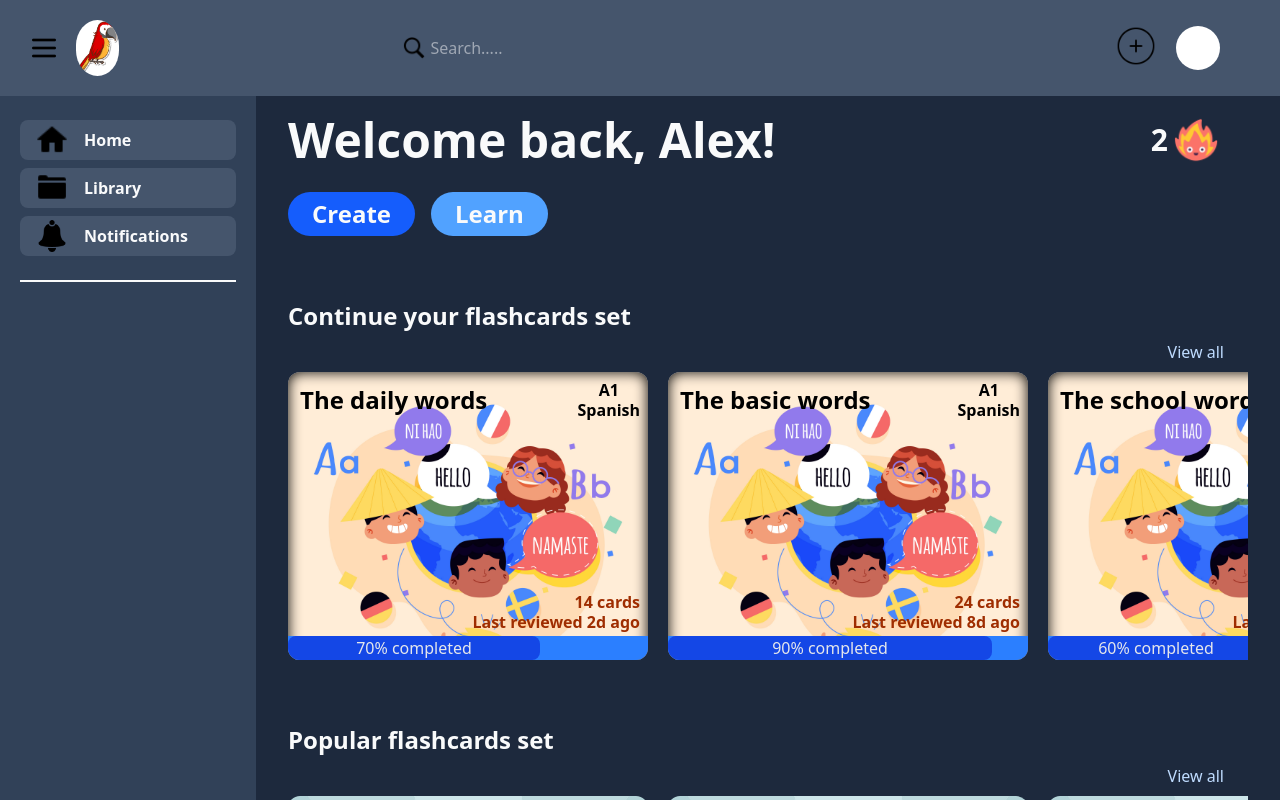
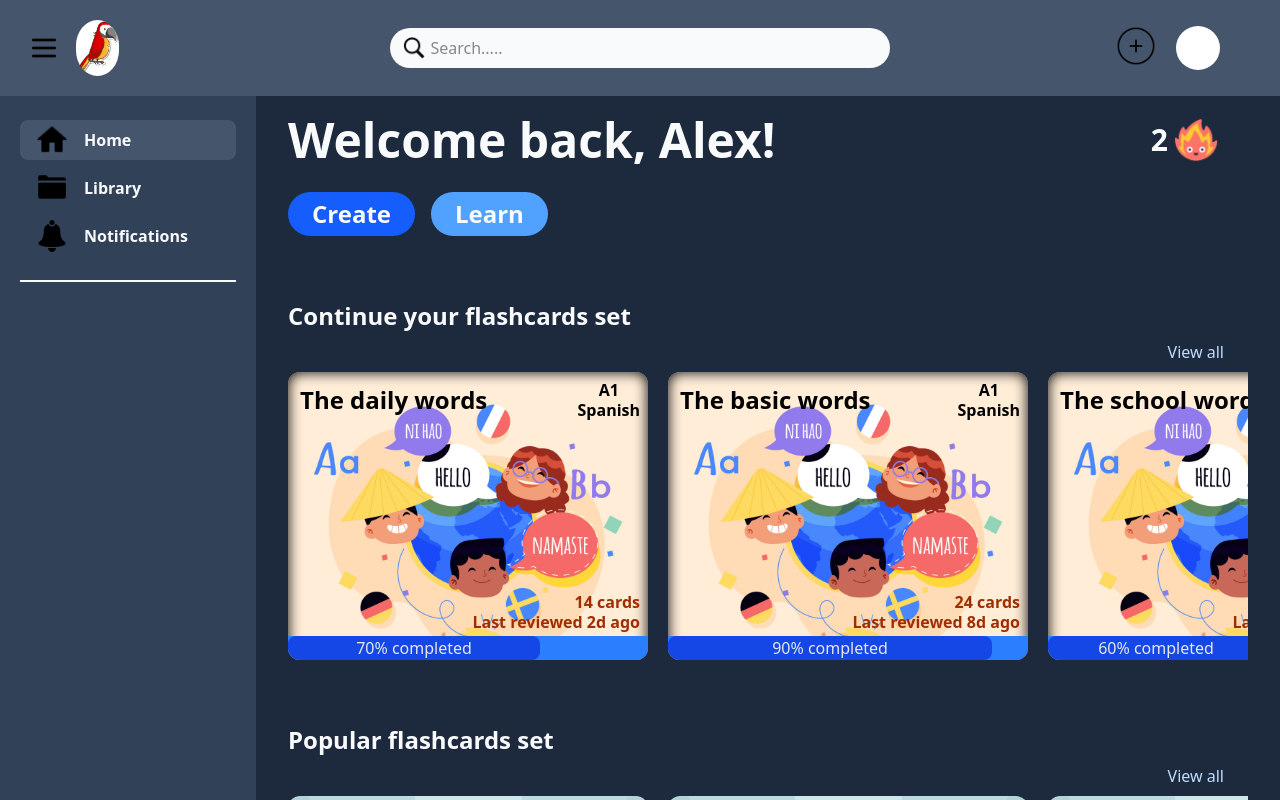
Before and after one commit to sivan-978/fluent-n, a Next.js app in the folder fluent/: page /home in a window 1280 px wide. Built offline with nearby package versions, Linux system fonts and the light colour scheme.

Commit message:
homepage css fixes

```diff
--- a/fluent/components/loggedinHeader.jsx
+++ b/fluent/components/loggedinHeader.jsx
@@ -13,7 +13,7 @@ export default function loggedinHeader() {
                     <label htmlFor="header-search" className="sr-only">
                         Search Fluentsets
                     </label>
-                    <input placeholder='Search.....' type="text" className='rounded-3xl w-full pr-4 pl-10 py-2' />
+                    <input placeholder='Search.....' type="text" className='rounded-3xl w-full pr-4 pl-10 py-2 bg-gray-50 text-gray-900' />
                     <img src="/icons/search.png" alt="search" className='absolute left-3 top-1/2 transform -translate-y-1/2 h-6' />
                 </div>
             </div>
--- a/fluent/components/sideNav.jsx
+++ b/fluent/components/sideNav.jsx
@@ -1,3 +1,5 @@
+"use client";
+
 import Link from "next/link";
 import { usePathname } from "next/navigation";
 
@@ -16,14 +18,14 @@ function sideNav() {
                     </Link>
 
                     <Link href="/library" className={`hover:bg-slate-600 flex items-center gap-4 pl-4 py-1 rounded-lg
-                        ${pathname === "/home" ? "bg-slate-600" : ""}`}
+                        ${pathname === "/library" ? "bg-slate-600" : ""}`}
                     >
                         <img src="/icons/folder.png" alt="Folder" className='h-8 w-8' />
                         <p className='font-semibold'>Library</p>
                     </Link>
 
                     <Link href="/notifications" className={`hover:bg-slate-600 flex items-center gap-4 pl-4 py-1 rounded-lg
-                        ${pathname === "/home" ? "bg-slate-600" : ""}`}
+                        ${pathname === "/notifications" ? "bg-slate-600" : ""}`}
                     >
                         <img src="/icons/notification.png" alt="notification" className='h-8 w-8' />
                         <p className='font-semibold'>Notifications</p>
```
